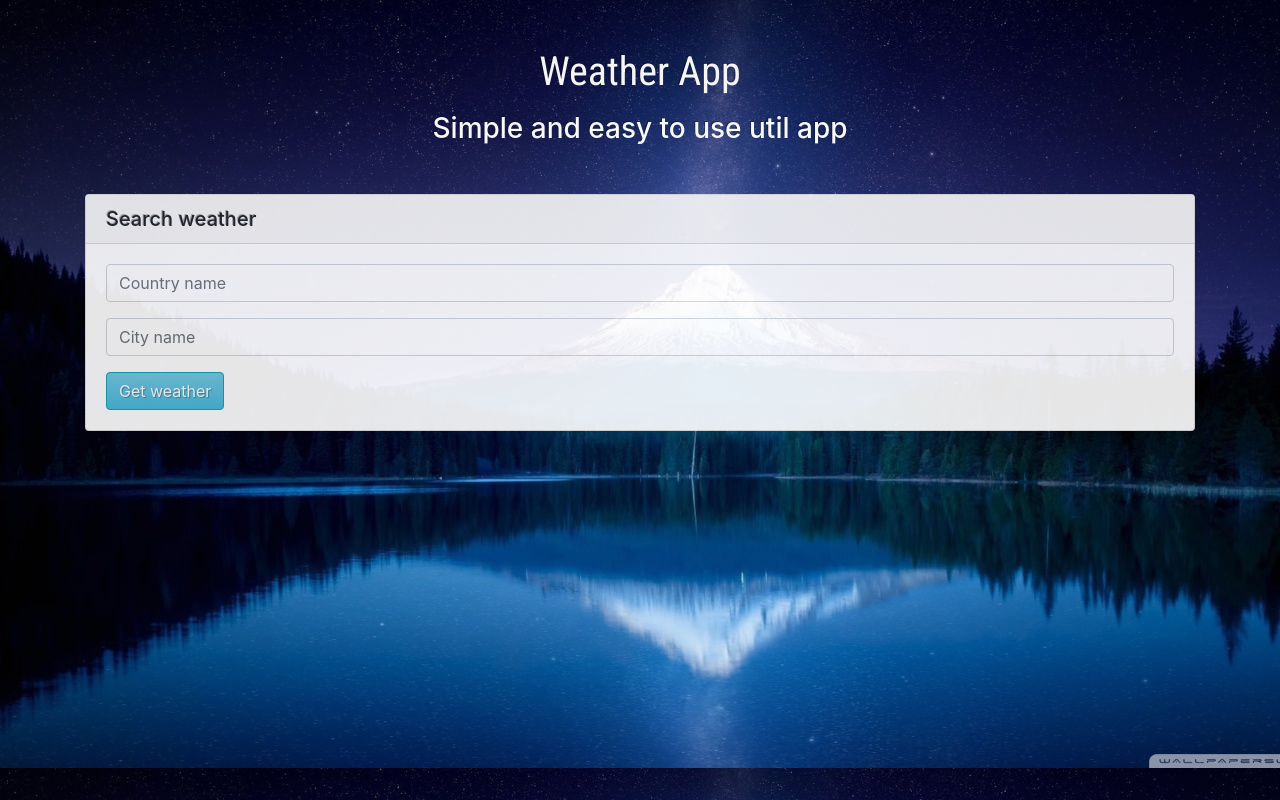
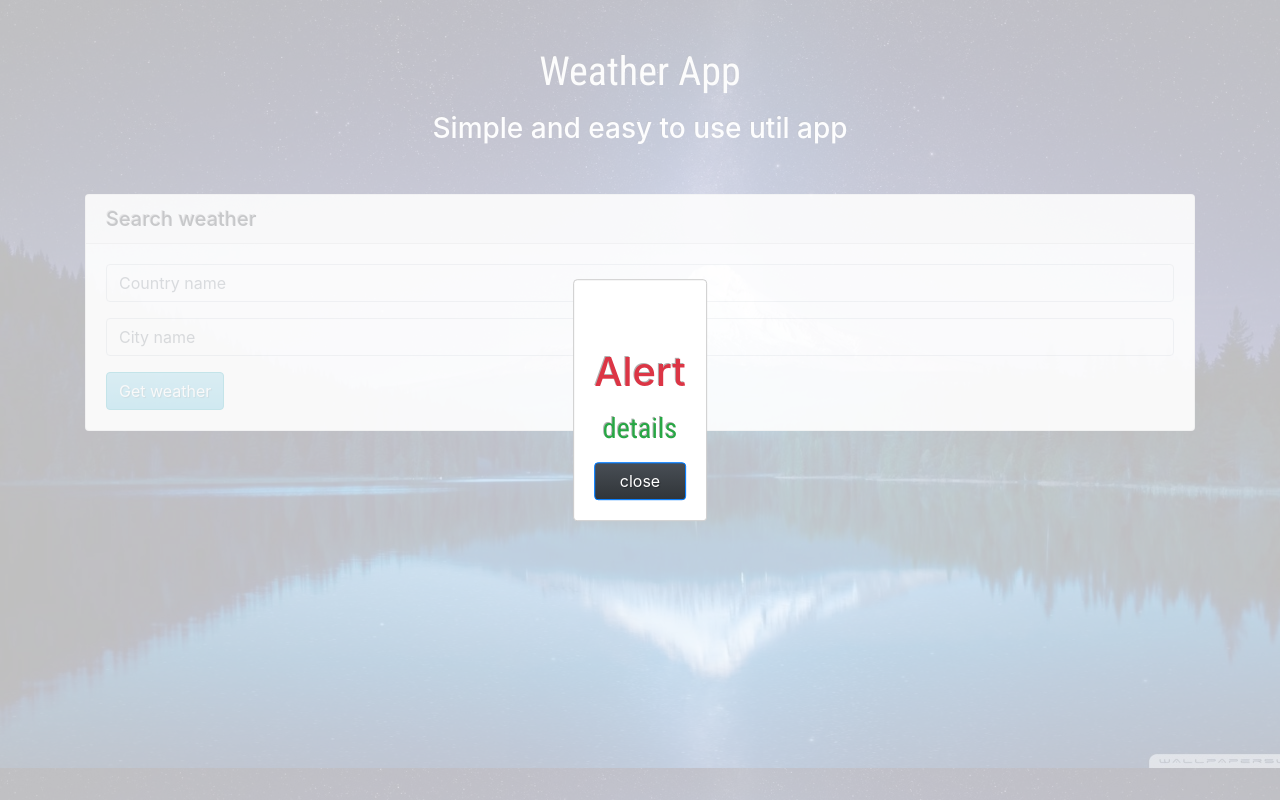
Before and after one commit to nadeeraka/react-wapp, a React (Create React App) app: page / in a window 1280 px wide. Built offline with nearby package versions, Linux system fonts and the light colour scheme; no server answers.

Commit message:
modal added

```diff
--- a/package.json
+++ b/package.json
@@ -7,6 +7,7 @@
     "bootstrap": "^4.2.1",
     "react": "^16.7.0",
     "react-dom": "^16.7.0",
+    "react-modal": "^3.8.1",
     "react-scripts": "2.1.3"
   },
   "scripts": {
--- a/src/App.js
+++ b/src/App.js
@@ -3,6 +3,7 @@
 import Form from "./components/form";
 import API_KEY from "./util/secrets";
 import Weather from "./components/weather";
+import AlertModal from "./components/modal";
 //import axios from "axios";
 
 class App extends Component {
@@ -91,6 +92,7 @@
     return (
       <div className="container">
         <Title />
+        <AlertModal />
         <Form getWhether={this.getWhether} temp={this.state.temp} />
         <Weather
           temp={this.state.temp}
--- /dev/null
+++ b/src/components/modal.js
@@ -0,0 +1,36 @@
+import React from "react";
+import Modal from "react-modal";
+
+const customStyles = {
+  content: {
+    top: "50%",
+    left: "50%",
+    right: "auto",
+    bottom: "auto",
+    marginRight: "-50%",
+    transform: "translate(-50%, -50%)"
+  }
+};
+const AlertModal = props => (
+  <div>
+    <Modal
+      isOpen={true}
+      onRequestClose={props.closeModal}
+      style={customStyles}
+      contentLabel="Example Modal"
+    >
+      <h1 className="text-center text-danger mt-5 mb-3  Hello">Alert</h1>
+      <div>
+        <h3 className="text-center text-success cc">details</h3>
+      </div>
+      <button
+        onClick={props.closeModal}
+        className=" mt-3  btn-block btn btn-primary"
+      >
+        close
+      </button>
+    </Modal>
+  </div>
+);
+
+export default AlertModal;
```
Also changed, not shown: 1 other file (tests, documents, lock files or other folders).
